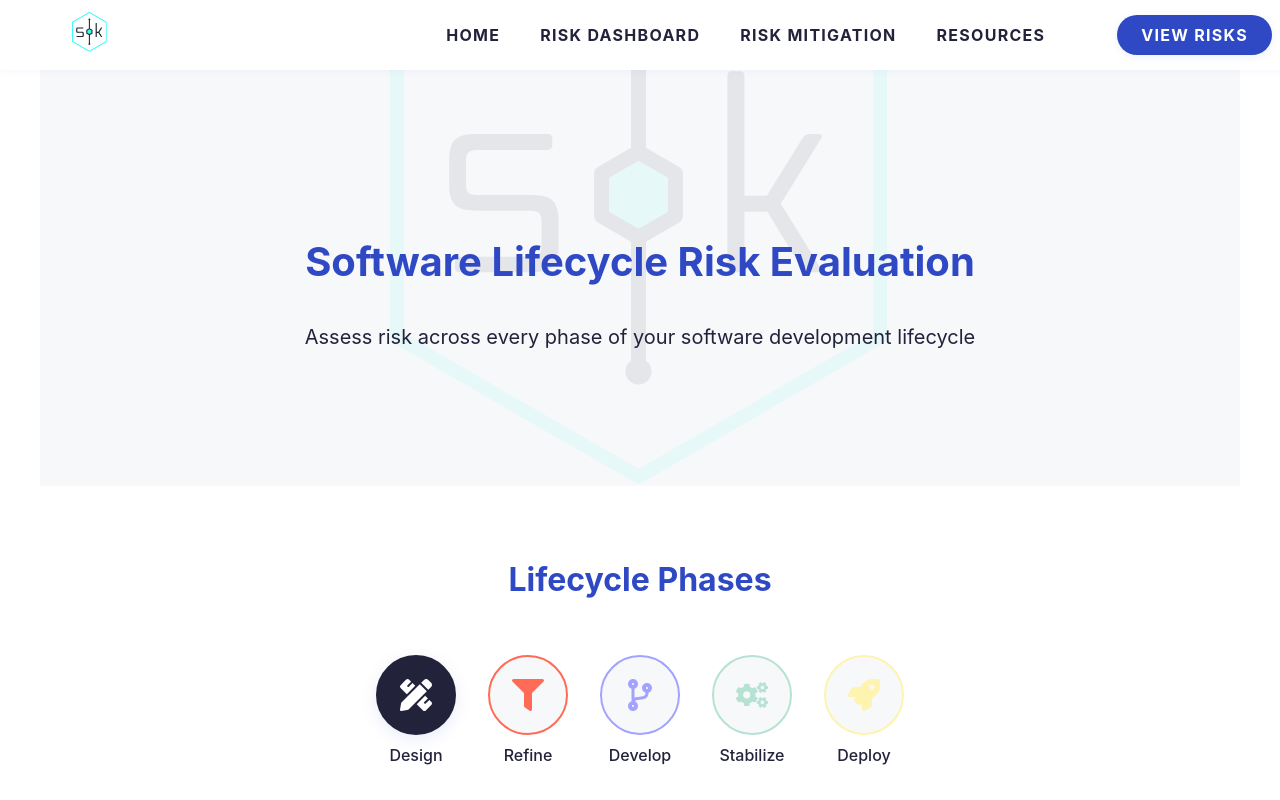
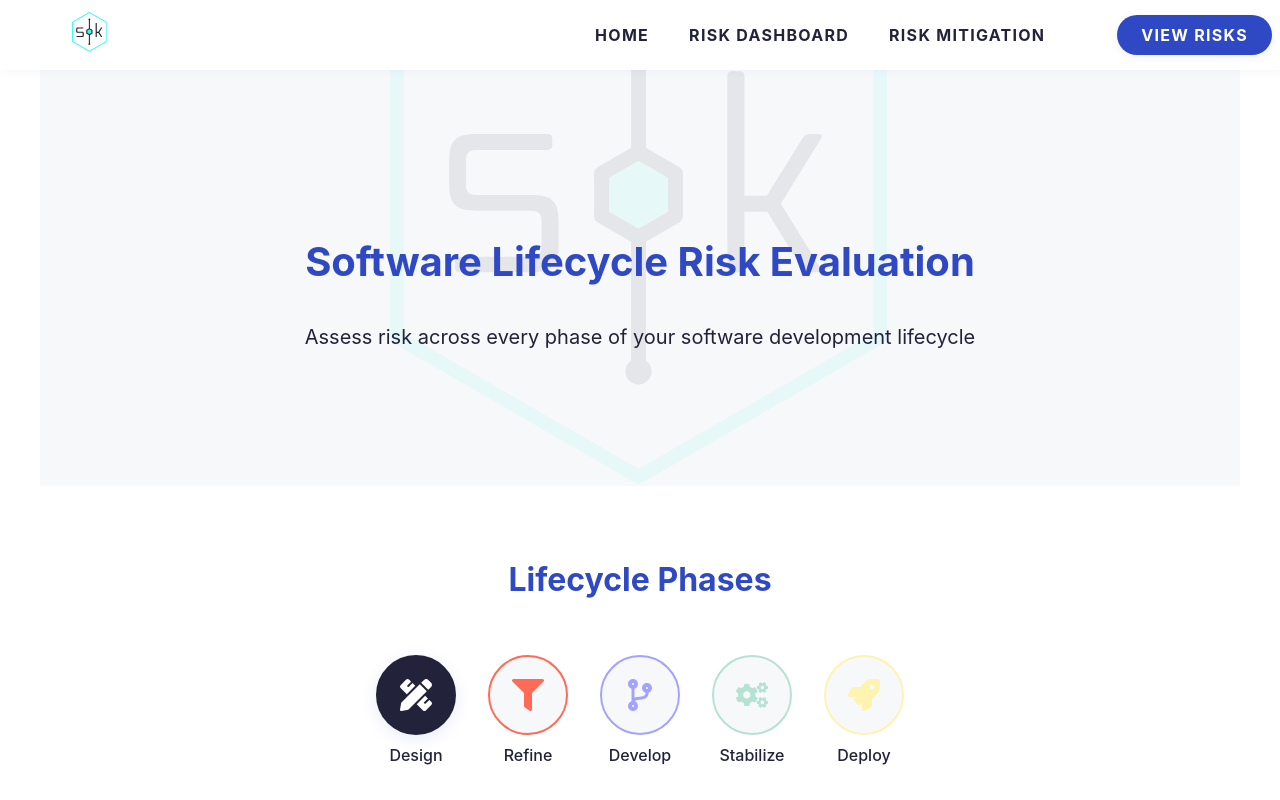
Before and after one commit to tarunkurma/risk-portfolio-mgr-thd, a React (Create React App) app: page / in a window 1280 px wide. Shown: the top 800 px of the page. Built offline with nearby package versions, Linux system fonts and the light colour scheme.

Commit message:
Update footer links to external Stable Kernel pages and remove internal resources link from header

```diff
--- a/src/Header.js
+++ b/src/Header.js
@@ -99,7 +99,6 @@ export default function Header() {
           <NavLink to="/">Home</NavLink>
           <NavLink to="/risk-dashboard">Risk Dashboard</NavLink>
           <NavLink to="/risk-mitigation">Risk Mitigation</NavLink>
-          <ExternalLink href="#resources">Resources</ExternalLink>
           <NavButton to="/risk-dashboard">View Risks</NavButton>
         </Nav>
       </NavContainer>
```
